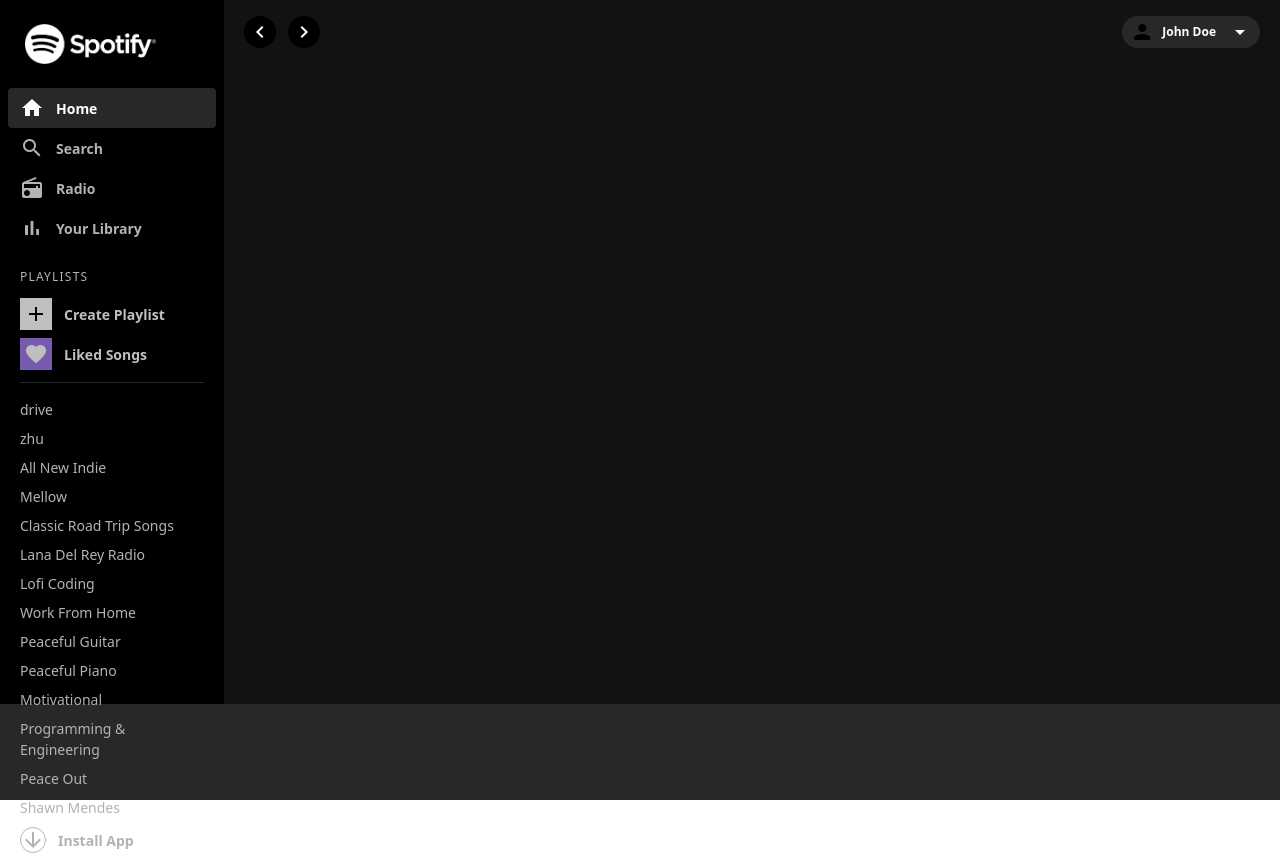
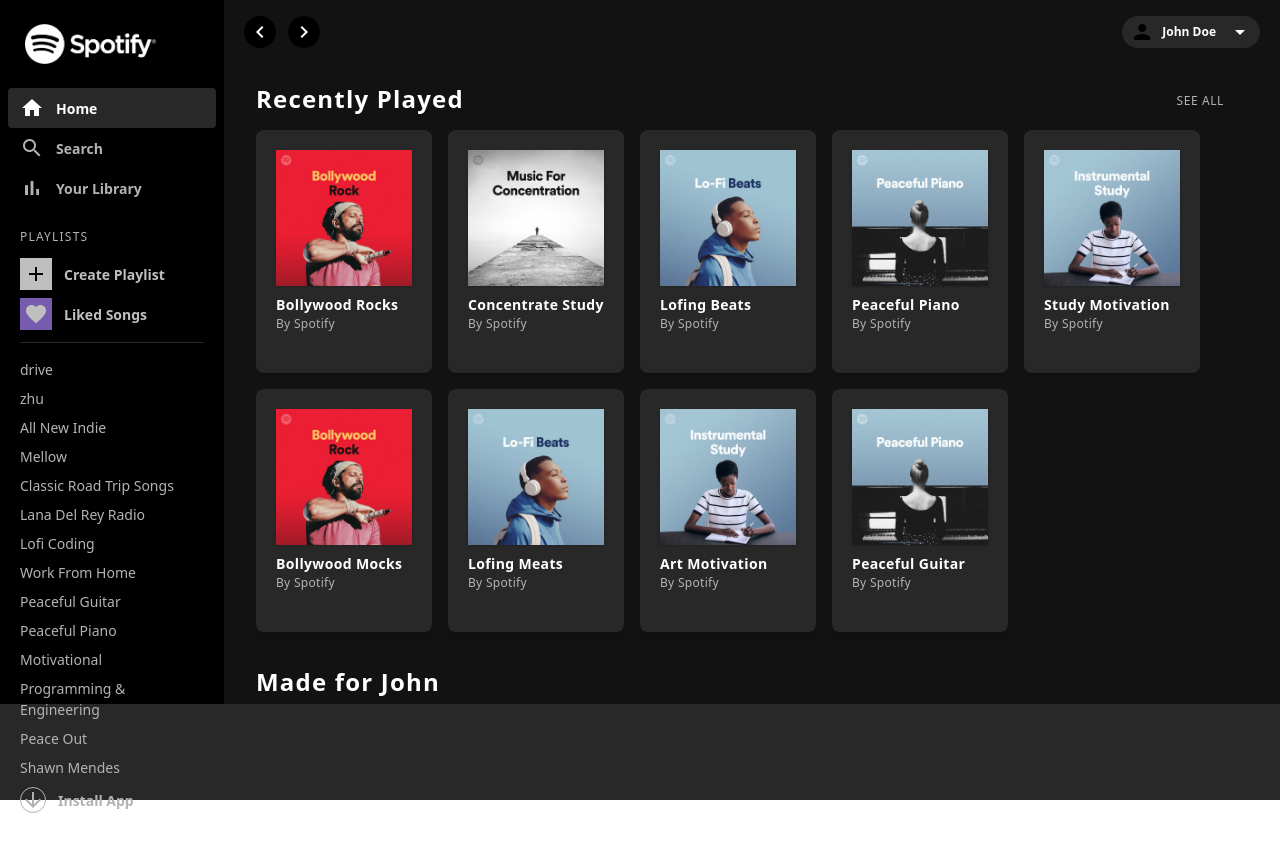
Before and after one commit to Sumer16/vue-spotify-clone, a Vue app: page / in a window 1280 px wide. After the commit the page ends 821 px from the top, so only its background shows below. Built offline with nearby package versions, Linux system fonts and the light colour scheme.

Commit message:
added song cards

```diff
--- a/src/App.vue
+++ b/src/App.vue
@@ -3,10 +3,72 @@
     <div class="flex" style="height: 88vh">
       <Sidebar :pages="pages" :albums="albums" />
 
-      <div class="w-full h-full relative">
+      <div class="w-full h-full relative overflow-y-scroll">
         <Header />
 
-        <div></div>
+        <div class="px-6 py-3">
+          <div class="flex items-center justify-between">
+            <h1 class="pl-2 text-2xl font-semibold text-white tracking-wider hover:underline">Recently Played</h1>
+            <h2 class="pr-8 pt-4 text-xs text-lightest uppercase tracking-wider hover:underline mb-3">See All</h2>
+          </div>
+          <div class="w-full flex flex-wrap">
+            <div v-for="recent in recents" :key="recent.title" class="p-2 w-48 relative">
+              <div class="absolute w-full h-full flex items-end justify-end p-8 opacity-0 hover:opacity-100">
+                <div class="bg-green rounded-full h-10 w-10 flex items-center justify-center">
+                  <i class="material-icons text-white text-2xl">play_arrow</i>
+                </div>
+              </div>
+              <div class="bg-light w-full h-auto p-5 rounded-lg shadow-md">
+                <img :src="recent.src" class="h-auto w-full shadow mb-2" alt="">
+                <h1 class="text-sm font-semibold text-white tracking-wide"> {{ recent.title }}</h1>
+                <h2 class="text-xs text-lightest tracking-wide pb-5">{{ recent.artist }}</h2>
+              </div>
+            </div>
+          </div>
+        </div>
+
+        <div class="px-6 py-3">
+          <div class="pl-2">
+            <h1 class="text-2xl font-semibold text-white tracking-wider hover:underline">Made for John</h1>
+            <h2 class="py-2 text-xs text-lightest uppercase tracking-wider">Get better recommendations the more you listen.</h2>
+          </div>
+          <div class="w-full flex flex-wrap">
+            <div v-for="custom in customs" :key="custom.title" class="p-2 w-48 relative">
+              <div class="absolute w-full h-full flex items-end justify-end p-8 opacity-0 hover:opacity-100">
+                <div class="bg-green rounded-full h-10 w-10 flex items-center justify-center">
+                  <i class="material-icons text-white text-2xl">play_arrow</i>
+                </div>
+              </div>
+              <div class="bg-light w-full h-auto p-5 rounded-lg shadow-md">
+                <img :src="custom.src" class="h-auto w-full shadow mb-2" alt="">
+                <h1 class="text-sm font-semibold text-white tracking-wide"> {{ custom.title }}</h1>
+                <h2 class="text-xs text-lightest tracking-wide pb-5">{{ custom.artist }}</h2>
+              </div>
+            </div>
+          </div>
+        </div>
+
+        <div class="px-6 py-3">
+          <div class="flex items-center justify-between">
+            <h1 class="pl-2 text-2xl font-semibold text-white tracking-wider hover:underline">Your top podcasts</h1>
+            <h2 class="pr-8 pt-4 text-xs text-lightest uppercase tracking-wider hover:underline mb-3">See All</h2>
+          </div>
+          <div class="w-full flex flex-wrap">
+            <div v-for="podcast in podcasts" :key="podcast.title" class="p-2 w-48 relative">
+              <div class="absolute w-full h-full flex items-end justify-end p-8 opacity-0 hover:opacity-100">
+                <div class="bg-green rounded-full h-10 w-10 flex items-center justify-center">
+                  <i class="material-icons text-white text-2xl">play_arrow</i>
+                </div>
+              </div>
+              <div class="bg-light w-full h-auto p-5 rounded-lg shadow-md">
+                <img :src="podcast.src" class="h-auto w-full shadow mb-2" alt="">
+                <h1 class="text-sm font-semibold text-white tracking-wide"> {{ podcast.title }}</h1>
+                <h2 class="text-xs text-lightest tracking-wide pb-5">{{ podcast.artist }}</h2>
+              </div>
+            </div>
+          </div>
+        </div>
+
       </div>
     </div>
 
@@ -31,7 +93,6 @@
       pages: [
         { id: 'home', name: 'Home', icon: 'home' },
         { id: 'search', name: 'Search', icon: 'search' },
-        { id: 'radio', name: 'Radio', icon: 'radio' },
         { id: 'library', name: 'Your Library', icon: 'bar_chart' },
       ],
       albums: [
@@ -54,6 +115,34 @@
         { name: 'Agent Vinod' },
         { name: 'Laughter' },
         { name: 'Zen Meditate' },
+      ],
+      recents: [
+        { src: 'bollywood.jpg', title: 'Bollywood Rocks', artist: 'By Spotify'},
+        { src: 'concentration.jpg', title: 'Concentrate Study', artist: 'By Spotify'},
+        { src: 'lofing.jpg', title: 'Lofing Beats', artist: 'By Spotify'},
+        { src: 'piano.jpg', title: 'Peaceful Piano', artist: 'By Spotify'},
+        { src: 'study.jpg', title: 'Study Motivation', artist: 'By Spotify'},
+        { src: 'bollywood.jpg', title: 'Bollywood Mocks', artist: 'By Spotify'},
+        { src: 'lofing.jpg', title: 'Lofing Meats', artist: 'By Spotify'},
+        { src: 'study.jpg', title: 'Art Motivation', artist: 'By Spotify'},
+        { src: 'piano.jpg', title: 'Peaceful Guitar', artist: 'By Spotify'},
+      ],
+      customs: [
+        { src: 'bollywood.jpg', title: 'Bollywood Rocks', artist: 'By Spotify'},
+        { src: 'concentration.jpg', title: 'Concentrate Study', artist: 'By Spotify'},
+        { src: 'lofing.jpg', title: 'Lofing Beats', artist: 'By Spotify'},
+        { src: 'piano.jpg', title: 'Peaceful Piano', artist: 'By Spotify'},
+        { src: 'study.jpg', title: 'Study Motivation', artist: 'By Spotify'},
+      ],
+      podcasts: [
+        { src: 'bollywood.jpg', title: 'Bollywood Rocks', artist: 'By Spotify'},
+        { src: 'concentration.jpg', title: 'Concentrate Study', artist: 'By Spotify'},
+        { src: 'lofing.jpg', title: 'Lofing Beats', artist: 'By Spotify'},
+        { src: 'piano.jpg', title: 'Peaceful Piano', artist: 'By Spotify'},
+        { src: 'study.jpg', title: 'Study Motivation', artist: 'By Spotify'},
+        { src: 'bollywood.jpg', title: 'Tollywood Rocks', artist: 'By Spotify'},
+        { src: 'lofing.jpg', title: 'Lofing Meats', artist: 'By Spotify'},
+        { src: 'concentration.jpg', title: 'Concentrate Art', artist: 'By Spotify'},
       ]
     }
   },
```
